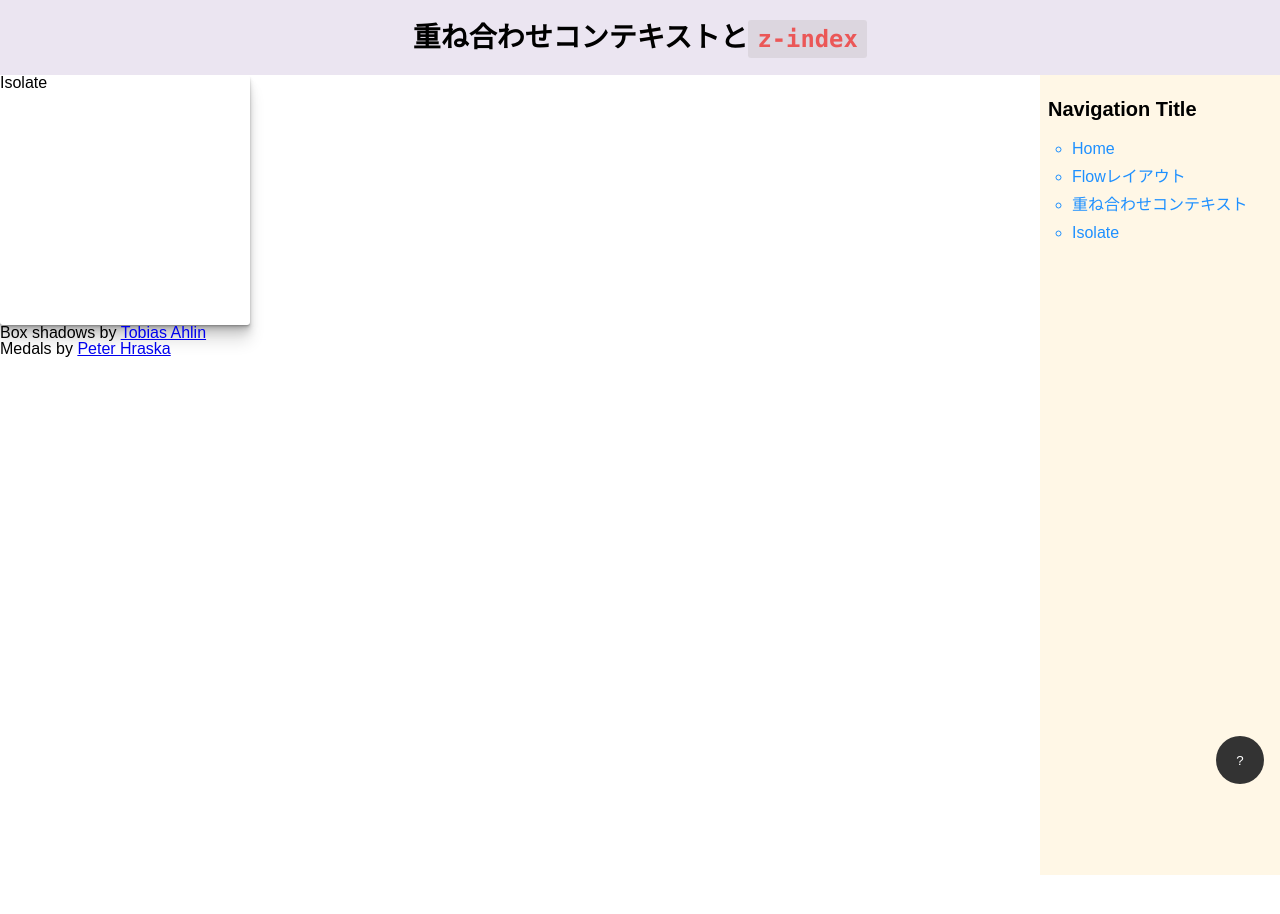
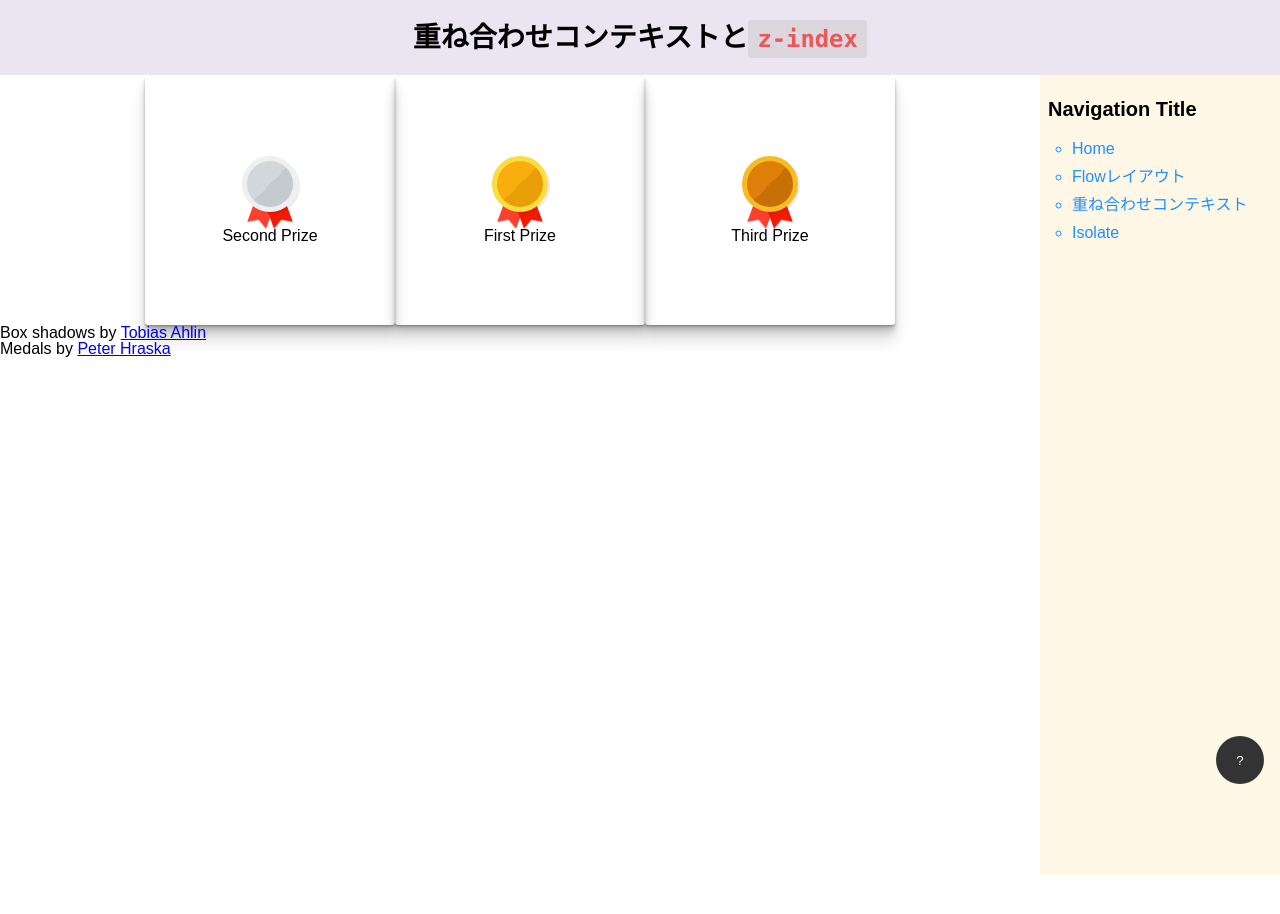
Before and after one commit to MFukazawa/stacking, a React (Create React App) app: page /isolate in a window 1280 px wide. Shown: the top 914 px of the page. Built offline with nearby package versions, Linux system fonts and the light colour scheme.

Commit message:
Update: add props to medal component and add to isolate page

```diff
--- a/src/components/Card.js
+++ b/src/components/Card.js
@@ -18,6 +18,10 @@ const CardWrapper = styled.div`
               0 4px 4px rgba(0,0,0,0.12),
               0 8px 8px rgba(0,0,0,0.12),
               0 16px 16px rgba(0,0,0,0.12);
+  display: flex;
+  flex-direction: column;
+  justify-content: center;
+  align-items: center;
 `
 
 export default Card
--- a/src/components/Medal.js
+++ b/src/components/Medal.js
@@ -1,24 +1,28 @@
-import React from 'react'
-import styled from 'styled-components'
+import React from 'react';
+import styled from 'styled-components';
 
-const Medal = ({children}) => {
+const Medal = ({ children, gold, silver }) => {
   return (
-    <div class="quiz-medal">
-      <div class="quiz-medal__circle quiz-medal__circle--gold">
-        <span>
-          {children}
-        </span>
-      </div>
-      <div class="quiz-medal__ribbon quiz-medal__ribbon--left"></div>
-      <div class="quiz-medal__ribbon quiz-medal__ribbon--right"></div>
-    </div>
-  )
-}
+    <>
+    <MedalBase>
+      <MedalCircle gold={gold} silver={silver}>
+      </MedalCircle>
+      <RibbonLeft></RibbonLeft>
+      <RibbonRight></RibbonRight>
+    </MedalBase>
+    <div>{children}</div>
+    </>
+  );
+};
 
-const Medal = styled.div`
+const MedalBase = styled.div`
   position: relative;
   margin-bottom: 16px;
-`
+`;
+
+const goldColor = '#f9ad0e';
+const silverColor = '#d1d7da';
+const bronzeColor = '#df7e08';
 
 const MedalCircle = styled.div`
   font-size: 28px;
@@ -34,16 +38,38 @@ const MedalCircle = styled.div`
   border-width: 0.2em;
   border-style: solid;
   z-index: 1;
+  box-shadow: inset 0 0 0 ${p => p.gold ? '#b67d05' : p.silver ? '#a7b2b8' : '#955405'}, 2px 2px 0 rgb(0 0 0 / 8%);
+  border-color: ${(p) =>
+    p.gold ? '#fadd40' : p.silver ? '#edeff1' : '#f7bb23'};
+  text-shadow: 0 0 4px ${(p) => (p.gold ? '#9d6c04' : p.silver ? '#98a6ad' : '#7d4604')};
+  background: linear-gradient(
+    to bottom right,
+    ${(p) => (p.gold ? goldColor : p.silver ? silverColor : bronzeColor)} 50%,
+    ${(p) => (p.gold ? '#e89f06' : p.silver ? '#c3cbcf ' : '#c67007')} 50%
+  );
+`;
 
-  // Default colors
-  box-shadow: inset 0 0 0 darken(#d1d7da, 15%), 2px 2px 0 rgba(0, 0, 0, 0.08);
-  border-color: lighten(adjust-hue(#d1d7da, 10), 10%);
-  text-shadow: 2px 2px 0 darken(#d1d7da, 20%);
-  background: linear-gradient(to bottom right, #d1d7da 50%, darken(#d1d7da, 5%) 50%);
-`
+const Ribbon = styled.div`
+  content: '';
+  display: block;
+  position: absolute;
+  border-style: solid;
+  border-width: 6px 10px;
+  width: 0;
+  height: 20px;
+  top: 50px;
+`;
 
-// TODO add props for gold, silver and bronze medals
+const RibbonLeft = styled(Ribbon)`
+  border-color: #fc402d #fc402d transparent #fc402d;
+  left: 8px;
+  transform: rotate(20deg) translateZ(-32px);
+`;
 
+const RibbonRight = styled(Ribbon)`
+  left: 28px;
+  border-color: #f31903 #f31903 transparent #f31903;
+  transform: rotate(-20deg) translateZ(-48px);
+`;
 
-
-export default Medal
+export default Medal;
--- a/src/pages/isolate.js
+++ b/src/pages/isolate.js
@@ -1,15 +1,42 @@
-import React from 'react'
-import styled from 'styled-components'
-import Card from '../components/Card'
+import React from 'react';
+import styled from 'styled-components';
+import Card from '../components/Card';
+import Medal from '../components/Medal';
 
 const Isolate = () => {
   return (
     <div>
-      <Card>Isolate</Card>
-      <p>Box shadows by <a href="https://tobiasahlin.com/blog/layered-smooth-box-shadows/">Tobias Ahlin</a></p>
-      <p>Medals by <a href="https://codepen.io/ViRPo/pen/WNNoRKB?editors=1100">Peter Hraska</a></p>
+      <MedalContainer>
+        <Card>
+          <Medal silver>Second Prize</Medal>
+        </Card>
+        <Card>
+          <Medal gold>First Prize</Medal>
+        </Card>
+        <Card>
+          <Medal>Third Prize</Medal>
+        </Card>
+      </MedalContainer>
+      <p>
+        Box shadows by{' '}
+        <a href='https://tobiasahlin.com/blog/layered-smooth-box-shadows/'>
+          Tobias Ahlin
+        </a>
+      </p>
+      <p>
+        Medals by{' '}
+        <a href='https://codepen.io/ViRPo/pen/WNNoRKB?editors=1100'>
+          Peter Hraska
+        </a>
+      </p>
     </div>
-  )
-}
+  );
+};
 
-export default Isolate
+const MedalContainer = styled.div`
+  display: flex;
+  justify-content: center;
+  align-items: center;
+`;
+
+export default Isolate;
```
